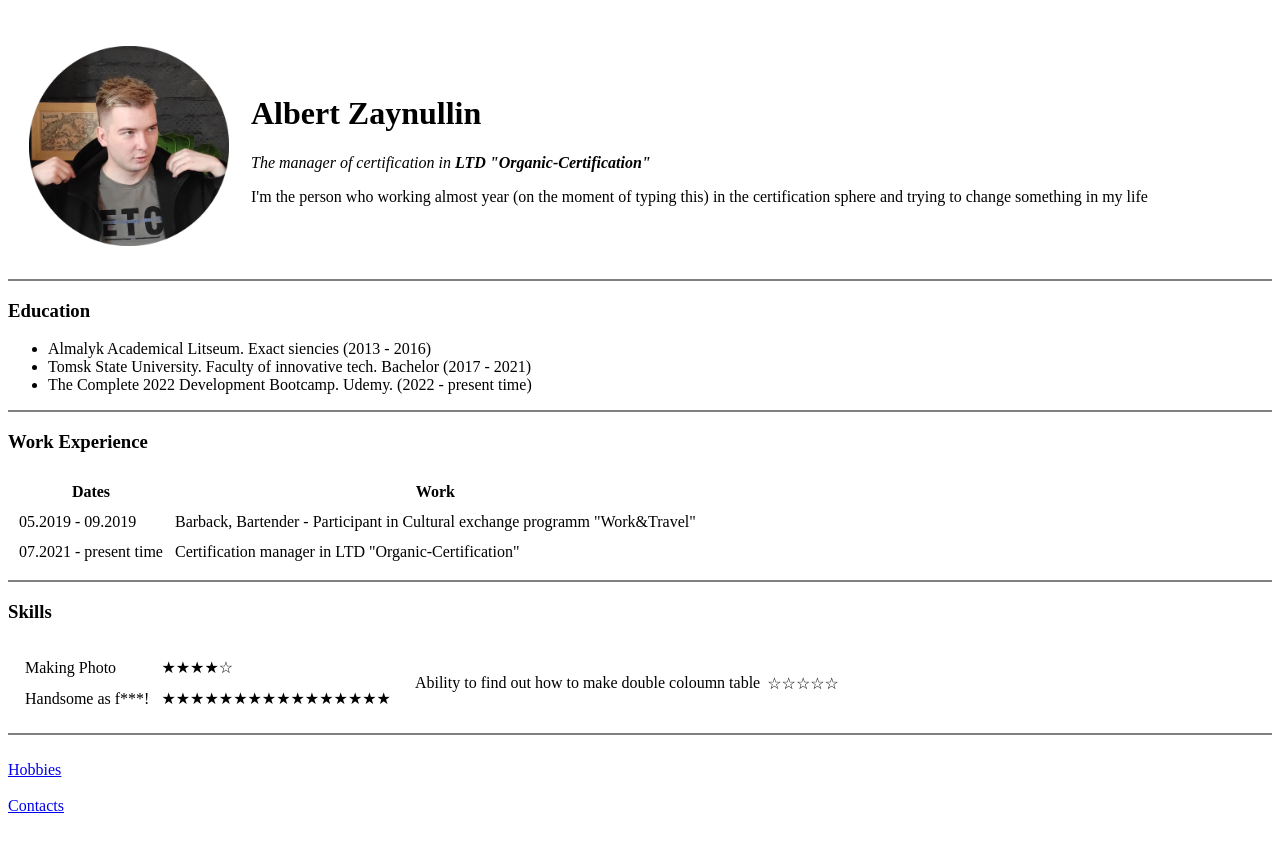
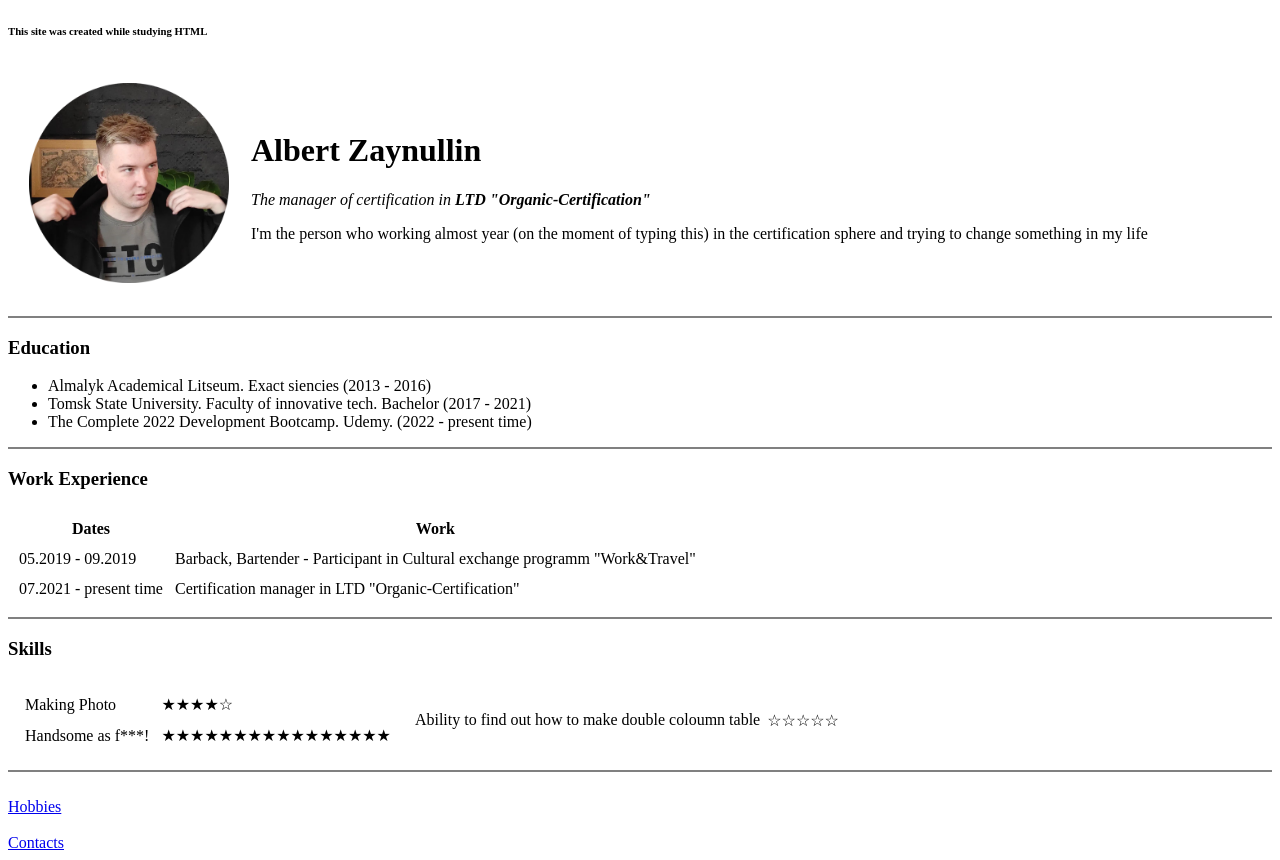
Before and after one commit to AlbertZayn/cv, a plain HTML site: page index.html in a window 1280 px wide. Before the commit the page ends 823 px from the top, so only its background shows below. Drawn offline with Linux system fonts and the light colour scheme.

Commit message:
Update index.html

```diff
--- a/index.html
+++ b/index.html
@@ -5,7 +5,7 @@
 <head>
   <!-- "head" часть html, которая содержит информацию о веб-странице и как браузер должен обрабатывать страницу -->
   <meta charset="utf-8"> <!-- "meta" даёт дополнительные метаданные или связанные данные в HTML документ. "charset" - указывает браузеру что весь текст внутри страницы закодирован с помощью системы кодирования UTF-8 -->
-  <h6><title>This site was created while studying HTML</title></h6>
+  <h6>This site was created while studying HTML</h6>
   <title>👀 Albert's personal site</title> <!-- title указывает браузеру заголовок этого конкретного файла -->
 </head>
 <body>
```
